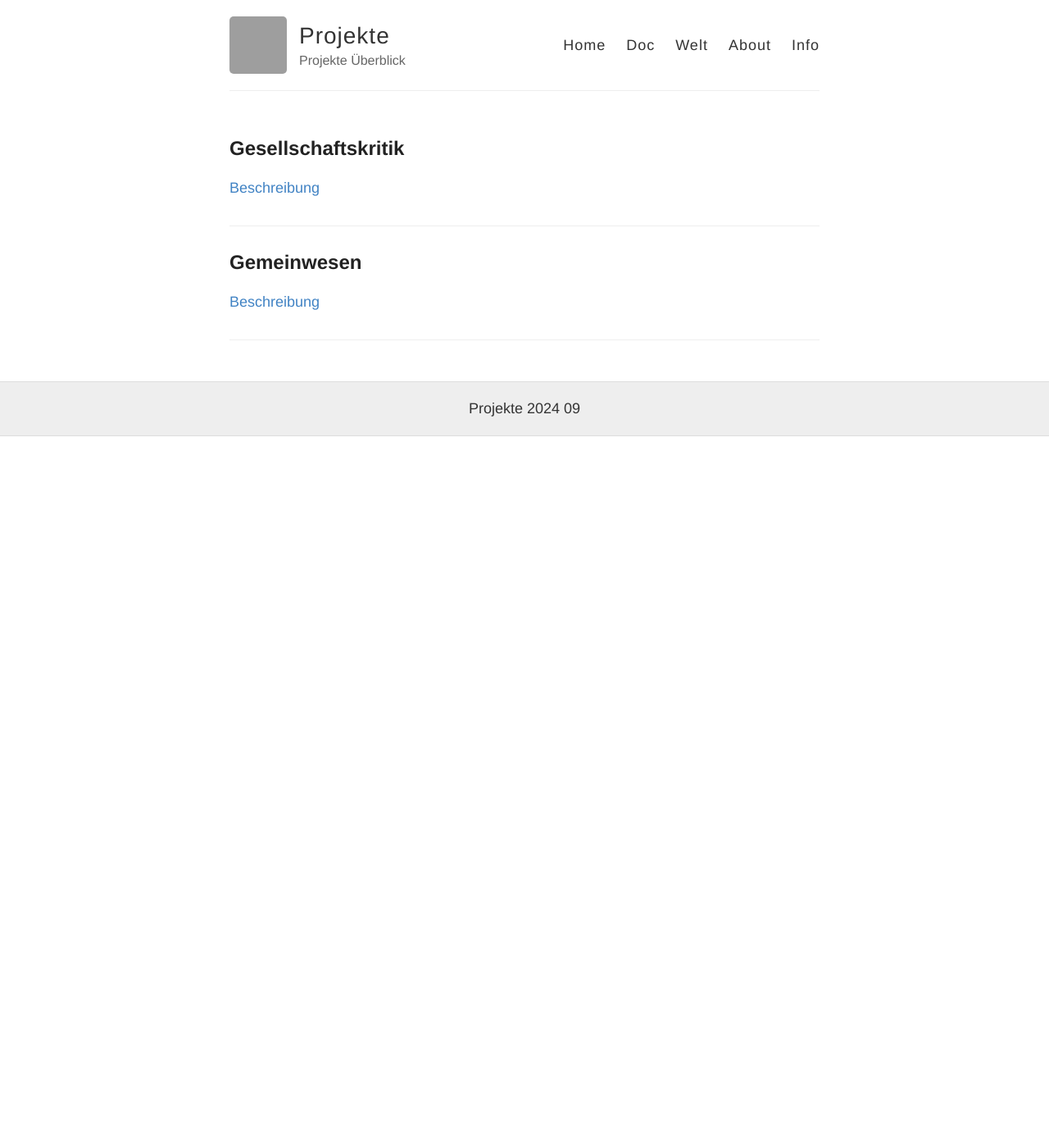
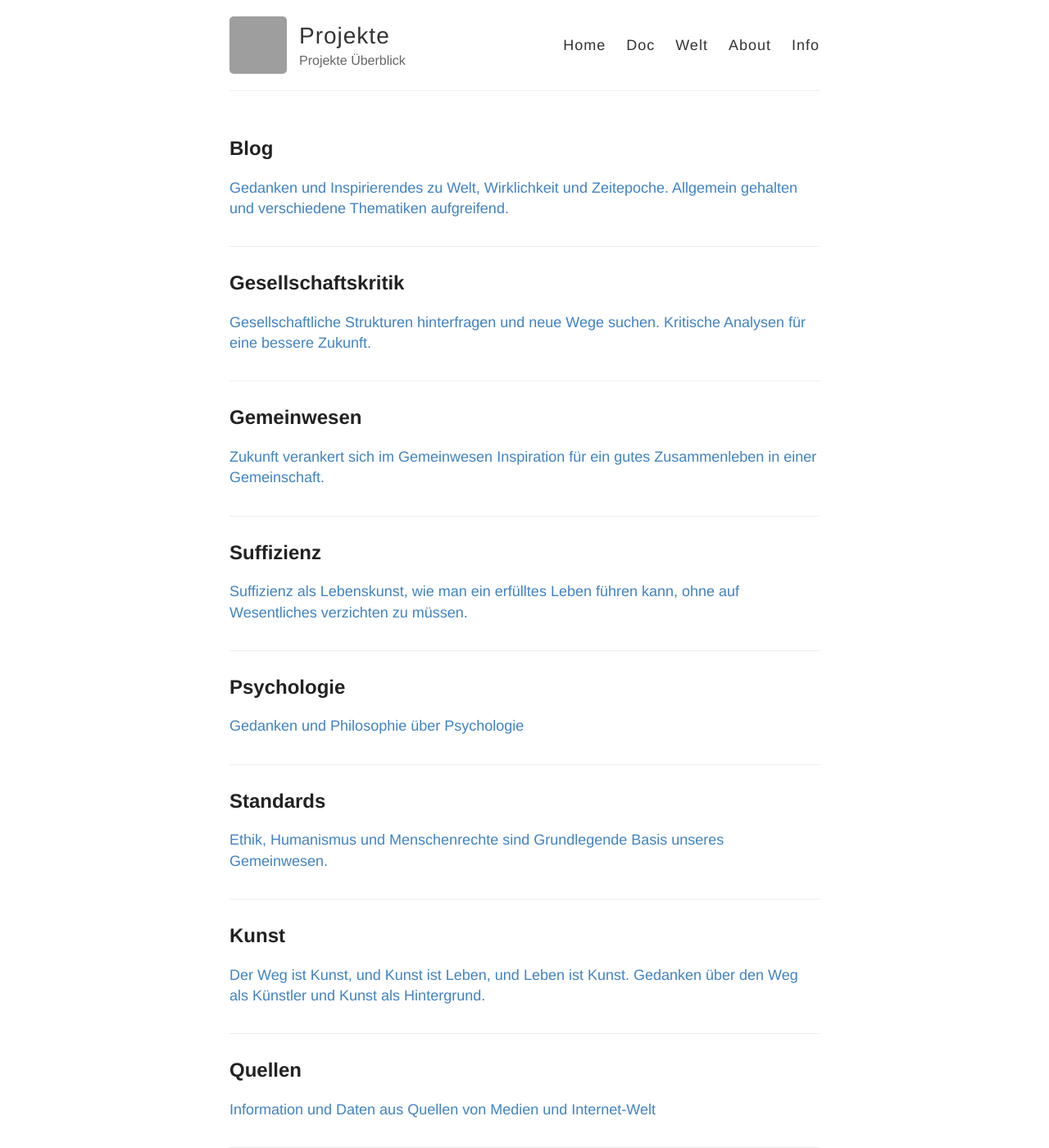
Before and after one commit to S2030c/projekte, a Jekyll site: the page built from index.html, in a window 1280 px wide and 1400 px high. Shown: the whole window at 82% size. Built offline with Jekyll 4.4.1, drawn with Linux system fonts in a browser that asks for light colours; grey boxes are pictures that could not be loaded.

Commit message:
Update index.html

```diff
--- a/index.html
+++ b/index.html
@@ -2,13 +2,20 @@
 layout: default
 ---
 
-
+<div class="psection">
+  <a href="https://s2030c.github.io/blog/" title="" target="_">
+    <h2>Blog</h2>
+    <p>
+     Gedanken und Inspirierendes zu Welt, Wirklichkeit und Zeitepoche. Allgemein gehalten und verschiedene Thematiken aufgreifend.
+    </p>
+  </a>
+</div>
 
 <div class="psection">
   <a href="https://s2030c.github.io/gesellschaftskritik/" title="" target="_">
     <h2>Gesellschaftskritik</h2>
     <p>
-      Beschreibung
+      Gesellschaftliche Strukturen hinterfragen und neue Wege suchen. Kritische Analysen für eine bessere Zukunft.
     </p>
   </a>
 </div>
@@ -18,7 +25,53 @@ layout: default
   <a href="https://s2030c.github.io/gemeinwesen/" title="" target="_">
     <h2>Gemeinwesen</h2>
     <p>
-      Beschreibung
+      Zukunft verankert sich im Gemeinwesen Inspiration für ein gutes Zusammenleben in einer Gemeinschaft.
     </p>
   </a>
 </div>
+
+<div class="psection">
+  <a href="https://s2030c.github.io/suffizienz/" title="" target="_">
+    <h2>Suffizienz</h2>
+    <p>
+      Suffizienz als Lebenskunst, wie man ein erfülltes Leben führen kann, ohne auf Wesentliches verzichten zu müssen.
+    </p>
+  </a>
+</div>
+
+<div class="psection">
+  <a href="https://s2030c.github.io/psychologie/" title="" target="_">
+    <h2>Psychologie</h2>
+    <p>
+     Gedanken und Philosophie über Psychologie
+    </p>
+  </a>
+</div>
+<div class="psection">
+  <a href="https://s2030c.github.io/standards/" title="" target="_">
+    <h2>Standards</h2>
+    <p>
+     Ethik, Humanismus und Menschenrechte sind Grundlegende Basis unseres Gemeinwesen.
+    </p>
+  </a>
+</div>
+
+
+<div class="psection">
+  <a href="https://s2030c.github.io/kunst/" title="" target="_">
+    <h2>Kunst</h2>
+    <p>
+     Der Weg ist Kunst, und Kunst ist Leben, und Leben ist Kunst. Gedanken über den Weg als Künstler und Kunst als Hintergrund.
+    </p>
+  </a>
+</div>
+
+
+<div class="psection">
+  <a href="https://s2030c.github.io/quellen/" title="" target="_">
+    <h2>Quellen</h2>
+    <p>
+     Information und Daten aus Quellen von Medien und Internet-Welt
+    </p>
+  </a>
+</div>
```
